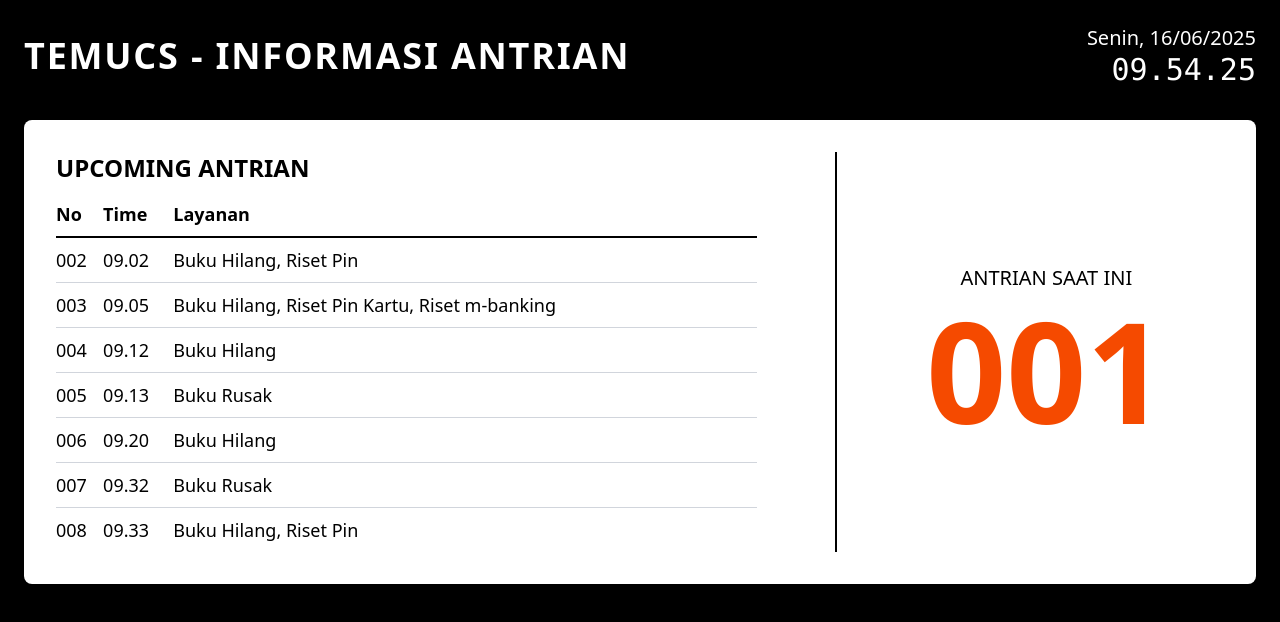
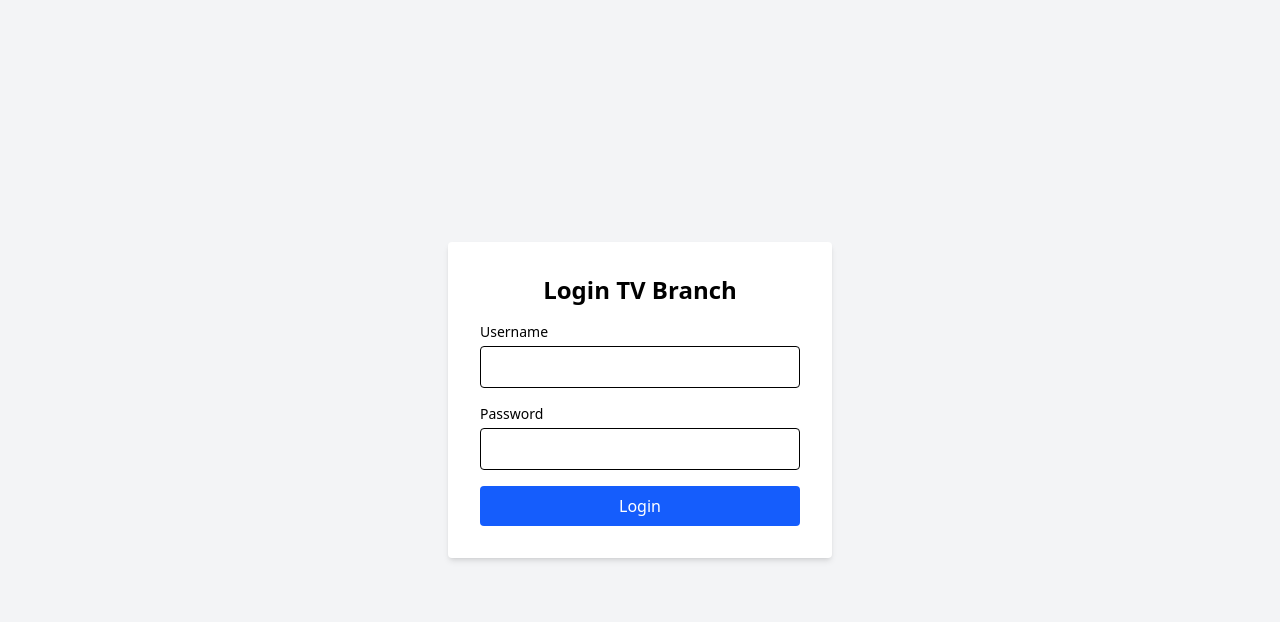
Before and after one commit to team-final-project-3/fe-display-tv, a React (Vite) app: page / in a window 1280 px wide. Shown: the top 622 px of the page. Built offline with nearby package versions, Linux system fonts and the light colour scheme.

Commit message:
Update Dashboard

```diff
--- a/package.json
+++ b/package.json
@@ -11,6 +11,7 @@
   },
   "dependencies": {
     "@tailwindcss/vite": "^4.1.10",
+    "axios": "^1.10.0",
     "react": "^19.1.0",
     "react-dom": "^19.1.0",
     "react-icons": "^5.5.0",
--- a/src/App.jsx
+++ b/src/App.jsx
@@ -1,11 +1,16 @@
 import { BrowserRouter as Router, Routes, Route } from "react-router-dom";
 import Dashboard from "./pages/Dashboard";
+import Login from "./pages/Login"; // tambahkan import login
 
 function App() {
   return (
     <Router>
       <Routes>
-        <Route path="/" element={<Dashboard />} />
+        {/* Login sebagai halaman default */}
+        <Route path="/" element={<Login />} />
+
+        {/* Dashboard CS setelah login */}
+        <Route path="/cs-dashboard" element={<Dashboard />} />
       </Routes>
     </Router>
   );
--- a/src/pages/Dashboard.jsx
+++ b/src/pages/Dashboard.jsx
@@ -1,26 +1,40 @@
 import React, { useEffect, useState } from "react";
-
-const sampleData = [
-  { nomor: "002", time: "09.02", layanan: "Buku Hilang, Riset Pin" },
-  {
-    nomor: "003",
-    time: "09.05",
-    layanan: "Buku Hilang, Riset Pin Kartu, Riset m-banking",
-  },
-  { nomor: "004", time: "09.12", layanan: "Buku Hilang" },
-  { nomor: "005", time: "09.13", layanan: "Buku Rusak" },
-  { nomor: "006", time: "09.20", layanan: "Buku Hilang" },
-  { nomor: "007", time: "09.32", layanan: "Buku Rusak" },
-  { nomor: "008", time: "09.33", layanan: "Buku Hilang, Riset Pin" },
-];
+import { useNavigate } from "react-router-dom";
+import { FiLogOut } from "react-icons/fi";
+import api from "../utils/api";
 
 const Dashboard = () => {
   const [currentTime, setCurrentTime] = useState(new Date());
-  const currentAntrian = "001";
+  const [branchName, setBranchName] = useState("");
+  const [branchAddress, setBranchAddress] = useState("");
+  const [branchId, setBranchId] = useState(null);
+  const [queues, setQueues] = useState([]);
+  const navigate = useNavigate();
+  const currentAntrian = "001"; // bisa nanti ambil dari queue terdepan
 
   useEffect(() => {
     const interval = setInterval(() => setCurrentTime(new Date()), 1000);
     return () => clearInterval(interval);
+  }, []);
+
+  useEffect(() => {
+    const fetchProfileAndQueues = async () => {
+      try {
+        const res = await api.get("cs/profile");
+        const branch = res.data.cs.branch;
+        setBranchName(branch.name);
+        setBranchAddress(branch.address);
+        setBranchId(branch.id);
+
+        // Fetch queue berdasarkan branchId
+        const queueRes = await api.get(`queue/waiting/${branch.id}`);
+        setQueues(queueRes.data);
+      } catch (err) {
+        console.error("Gagal mengambil data cabang / antrian", err);
+      }
+    };
+
+    fetchProfileAndQueues();
   }, []);
 
   const formatDate = (date) =>
@@ -38,15 +52,41 @@ const Dashboard = () => {
       second: "2-digit",
     });
 
+  const formatHourMinute = (isoDateString) => {
+    const date = new Date(isoDateString);
+    return date.toLocaleTimeString("id-ID", {
+      hour: "2-digit",
+      minute: "2-digit",
+      hour12: false,
+    });
+  };
+
+  const handleLogout = () => {
+    localStorage.clear();
+    navigate("/");
+  };
+
   return (
     <div className="min-h-screen bg-black text-white p-6 font-sans">
-      <div className="flex justify-between items-center mb-8">
-        <h1 className="text-4xl font-bold tracking-wider">
-          TEMUCS - INFORMASI ANTRIAN
-        </h1>
-        <div className="text-right">
-          <p className="text-xl">{formatDate(currentTime)}</p>
-          <p className="text-3xl font-mono">{formatTime(currentTime)}</p>
+      <div className="flex justify-between items-start mb-6">
+        <div>
+          <h1 className="text-4xl font-bold tracking-wider mb-1">
+            Informasi Antrian - BNI Branch {branchName}
+          </h1>
+          <p className="text-sm text-gray-300 max-w-[600px]">{branchAddress}</p>
+        </div>
+        <div className="flex items-center gap-4">
+          <div className="text-right">
+            <p className="text-xl">{formatDate(currentTime)}</p>
+            <p className="text-3xl font-mono">{formatTime(currentTime)}</p>
+          </div>
+          <button
+            onClick={handleLogout}
+            title="Logout"
+            className="text-white hover:text-red-500 text-xl"
+          >
+            <FiLogOut />
+          </button>
         </div>
       </div>
 
@@ -62,13 +102,22 @@ const Dashboard = () => {
               </tr>
             </thead>
             <tbody>
-              {sampleData.map((row, i) => (
-                <tr key={i} className="border-t border-gray-300">
-                  <td className="py-2">{row.nomor}</td>
-                  <td className="py-2">{row.time}</td>
-                  <td className="py-2">{row.layanan}</td>
+              {queues.map((q) => (
+                <tr key={q.id} className="border-t border-gray-300">
+                  <td className="py-2">{q.ticketNumber}</td>
+                  <td className="py-2">{formatHourMinute(q.bookingDate)}</td>
+                  <td className="py-2">
+                    {q.services.map((s) => s.serviceName).join(", ")}
+                  </td>
                 </tr>
               ))}
+              {queues.length === 0 && (
+                <tr>
+                  <td colSpan="3" className="text-center text-gray-400 py-4">
+                    Tidak ada antrian menunggu
+                  </td>
+                </tr>
+              )}
             </tbody>
           </table>
         </div>
--- /dev/null
+++ b/src/pages/Login.jsx
@@ -0,0 +1,80 @@
+import React, { useState } from "react";
+import { useNavigate } from "react-router-dom";
+import api from "../utils/api"; // import axios instance dari utils
+
+const Login = () => {
+  const navigate = useNavigate();
+  const [username, setUsername] = useState("");
+  const [password, setPassword] = useState("");
+  const [errorMsg, setErrorMsg] = useState("");
+
+  const handleSubmit = async (e) => {
+    e.preventDefault();
+    setErrorMsg("");
+
+    try {
+      const response = await api.post("cs/login", {
+        username,
+        password,
+      });
+
+      const { token, csId } = response.data;
+
+      // Simpan token dan role
+      localStorage.setItem("token", token);
+      localStorage.setItem("csId", csId);
+      localStorage.setItem("role", "cs");
+
+      // Redirect ke halaman dashboard CS
+      navigate("/cs-dashboard");
+    } catch (err) {
+      if (err.response?.status === 401) {
+        setErrorMsg("Username atau password salah.");
+      } else {
+        setErrorMsg("Terjadi kesalahan. Coba lagi nanti.");
+      }
+    }
+  };
+
+  return (
+    <div className="min-h-screen flex items-center justify-center bg-gray-100">
+      <div className="bg-white p-8 rounded shadow-md w-full max-w-sm">
+        <h2 className="text-2xl font-bold mb-4 text-center">Login TV Branch</h2>
+        <form onSubmit={handleSubmit}>
+          <div className="mb-4">
+            <label className="block text-sm font-medium mb-1">Username</label>
+            <input
+              type="text"
+              className="w-full border px-3 py-2 rounded"
+              value={username}
+              onChange={(e) => setUsername(e.target.value)}
+              required
+            />
+          </div>
+
+          <div className="mb-4">
+            <label className="block text-sm font-medium mb-1">Password</label>
+            <input
+              type="password"
+              className="w-full border px-3 py-2 rounded"
+              value={password}
+              onChange={(e) => setPassword(e.target.value)}
+              required
+            />
+          </div>
+
+          {errorMsg && <p className="text-red-500 text-sm mb-3">{errorMsg}</p>}
+
+          <button
+            type="submit"
+            className="w-full bg-blue-600 text-white py-2 rounded hover:bg-blue-700"
+          >
+            Login
+          </button>
+        </form>
+      </div>
+    </div>
+  );
+};
+
+export default Login;
--- /dev/null
+++ b/src/utils/api.js
@@ -0,0 +1,39 @@
+import axios from "axios";
+
+// Ganti baseURL sesuai domain ngrok/devtunnel/backend kamu
+const api = axios.create({
+  baseURL: "https://3fd5pjgv-3000.asse.devtunnels.ms/api/",
+});
+
+// Interceptor untuk menyisipkan token ke header Authorization
+api.interceptors.request.use(
+  (config) => {
+    const token = localStorage.getItem("token");
+    const role = localStorage.getItem("role");
+
+    if (token) {
+      config.headers.Authorization = `Bearer ${token}`;
+    }
+
+    return config;
+  },
+  (error) => {
+    return Promise.reject(error);
+  }
+);
+
+// (Opsional) Interceptor untuk handle error global (misalnya expired token)
+api.interceptors.response.use(
+  (response) => response,
+  (error) => {
+    // Contoh: redirect ke login kalau unauthorized
+    if (error.response && error.response.status === 401) {
+      console.warn("Unauthorized. Redirecting to login...");
+      window.location.href = "/"; // asumsi login ada di "/"
+    }
+
+    return Promise.reject(error);
+  }
+);
+
+export default api;
```
Also changed, not shown: 1 other file (tests, documents, lock files or other folders).
